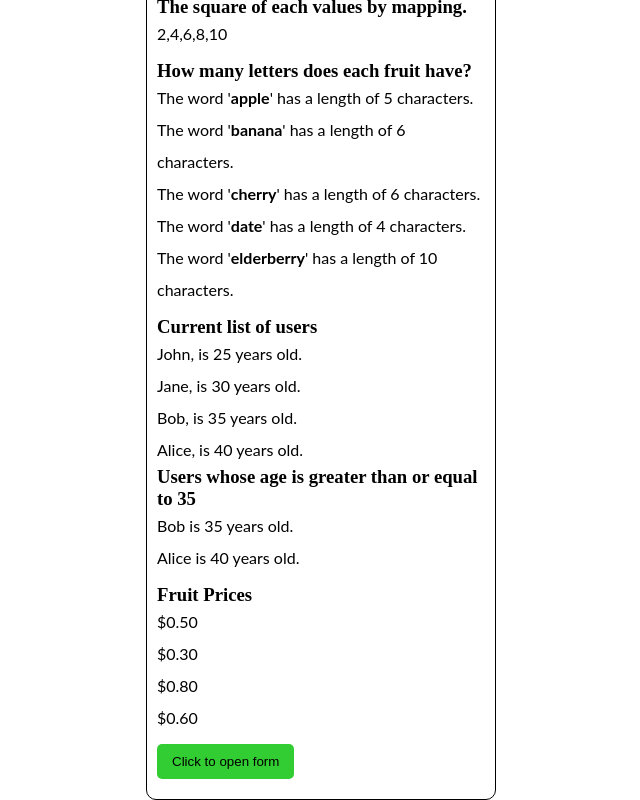
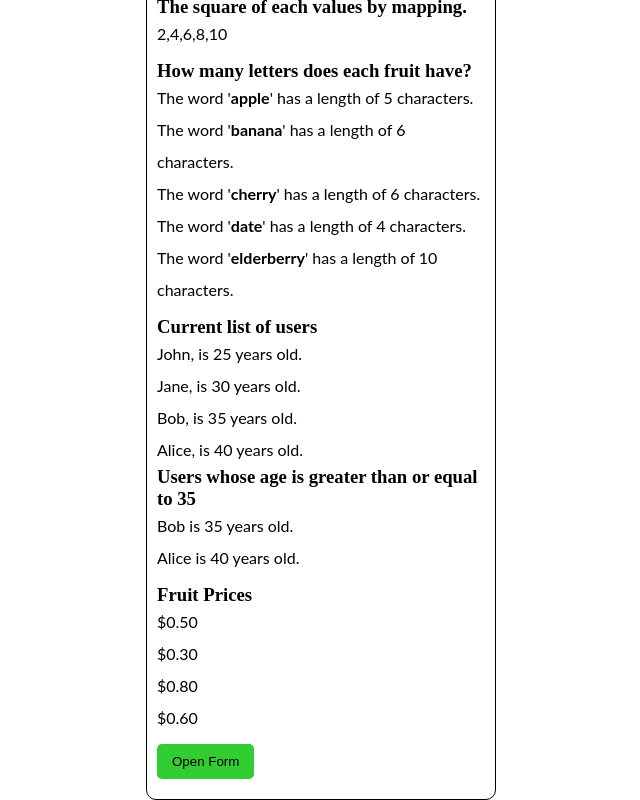
Before and after one commit to dan046/react-ts-practice-exercises, a React (Create React App) app: page / in a window 1280 px wide. Shown: the part 210-1010 px from the top of the page, without its empty margins (319-959 px from the left). Built offline with nearby package versions, Linux system fonts and the light colour scheme.

Commit message:
1 file modified

```diff
--- a/components/Toggle.tsx
+++ b/components/Toggle.tsx
@@ -8,10 +8,13 @@ export default function Toggle() {
     event.preventDefault();
     setStatus((current) => !current);
   };
+
   const statusText = status ? <SimpleForm /> : '';
+  const buttonText = status ? 'Close Form' : 'Open Form';
+
   return (
     <section className="toggle">
-      <button onClick={switchHandler}>Click to open form</button>
+      <button onClick={switchHandler}>{buttonText}</button>
       <span>{statusText}</span>
     </section>
   );
```
